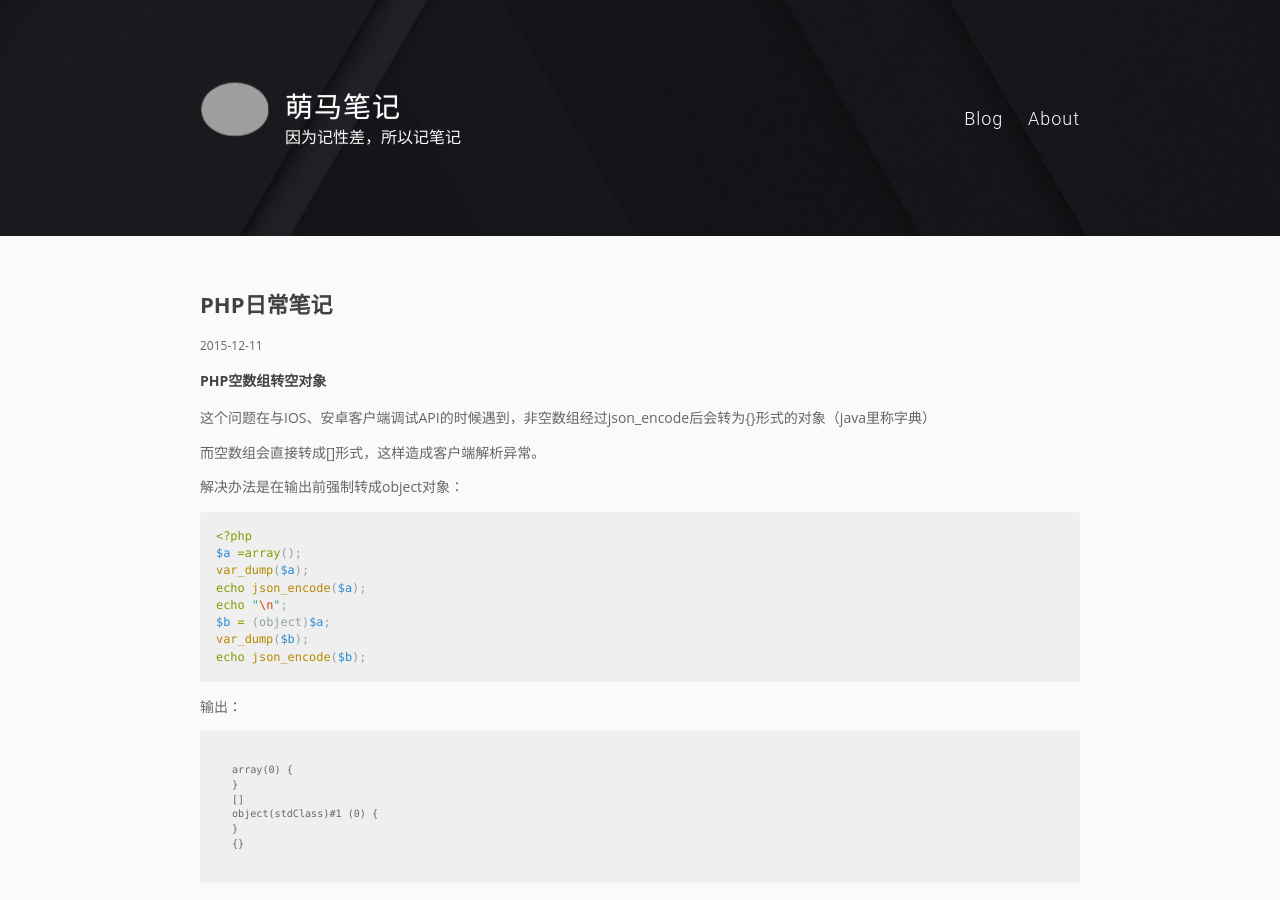
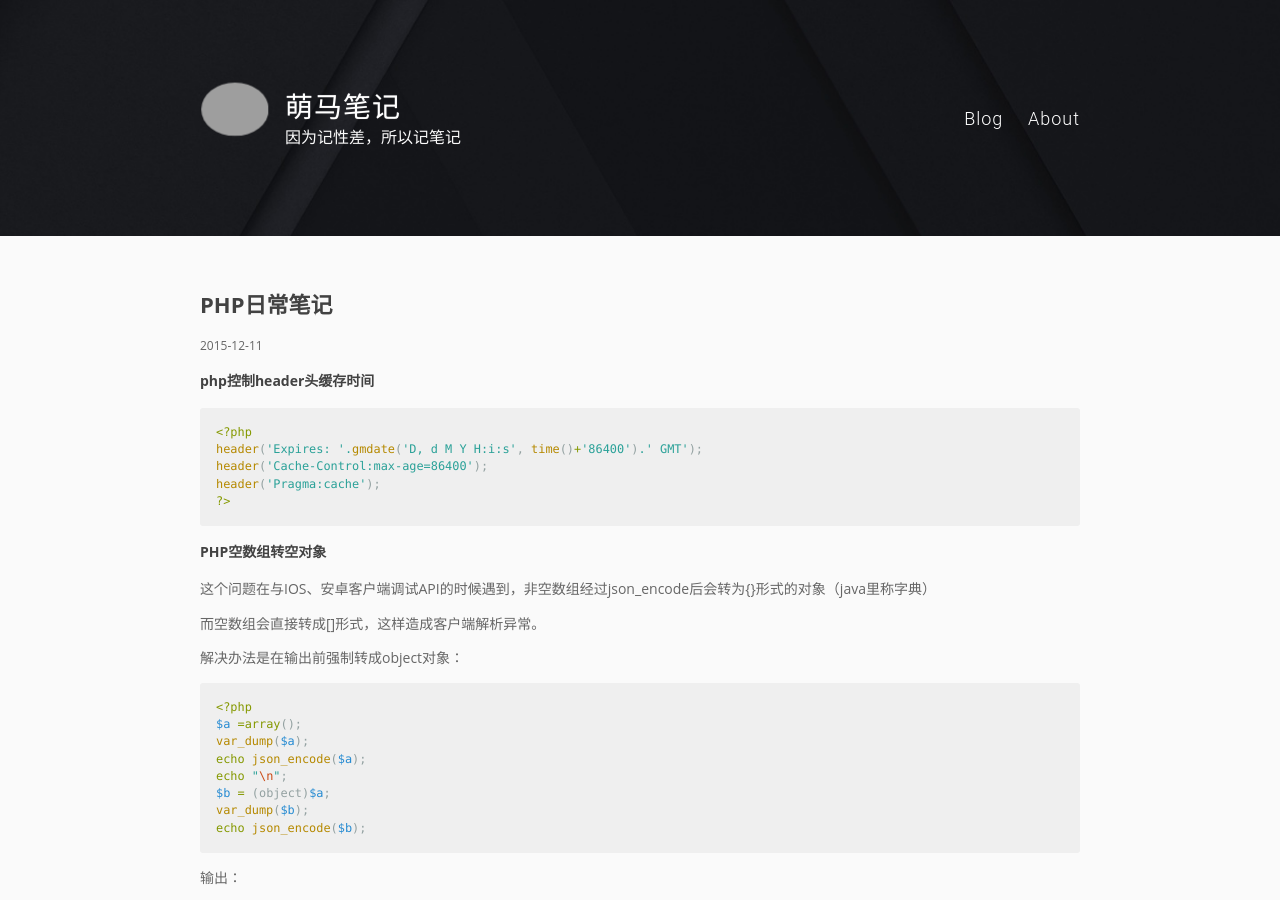
Before and after one commit to pingmalu/pingmalu.github.io, a Jekyll site: the page built from _posts/2015-12-11-PHP日常笔记.md, in a window 1280 px wide and 900 px high. Built offline with Jekyll 4.4.1, drawn with Linux system fonts in a browser that asks for light colours; nearby versions of some CDN libraries; grey boxes are pictures that could not be loaded.

Commit message:
'update'

```diff
--- a/_posts/2015-12-11-PHP日常笔记.md
+++ b/_posts/2015-12-11-PHP日常笔记.md
@@ -2,6 +2,16 @@
 layout: post
 title: PHP日常笔记
 ---
+
+### php控制header头缓存时间
+
+{% highlight php %}
+<?php
+header('Expires: '.gmdate('D, d M Y H:i:s', time()+'86400').' GMT');
+header('Cache-Control:max-age=86400');
+header('Pragma:cache');
+?>
+{% endhighlight %}
 
 ### PHP空数组转空对象
 
```
